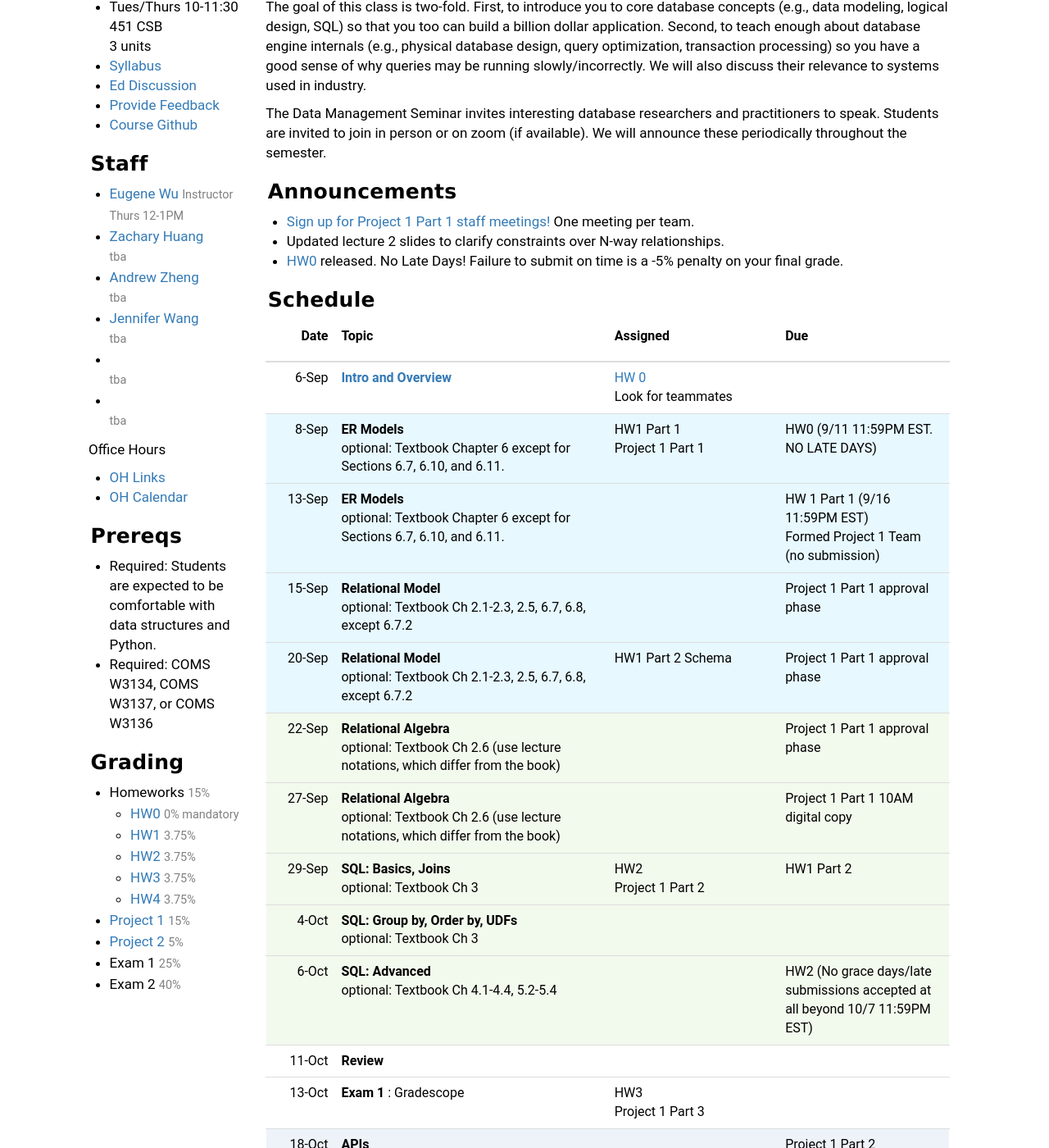
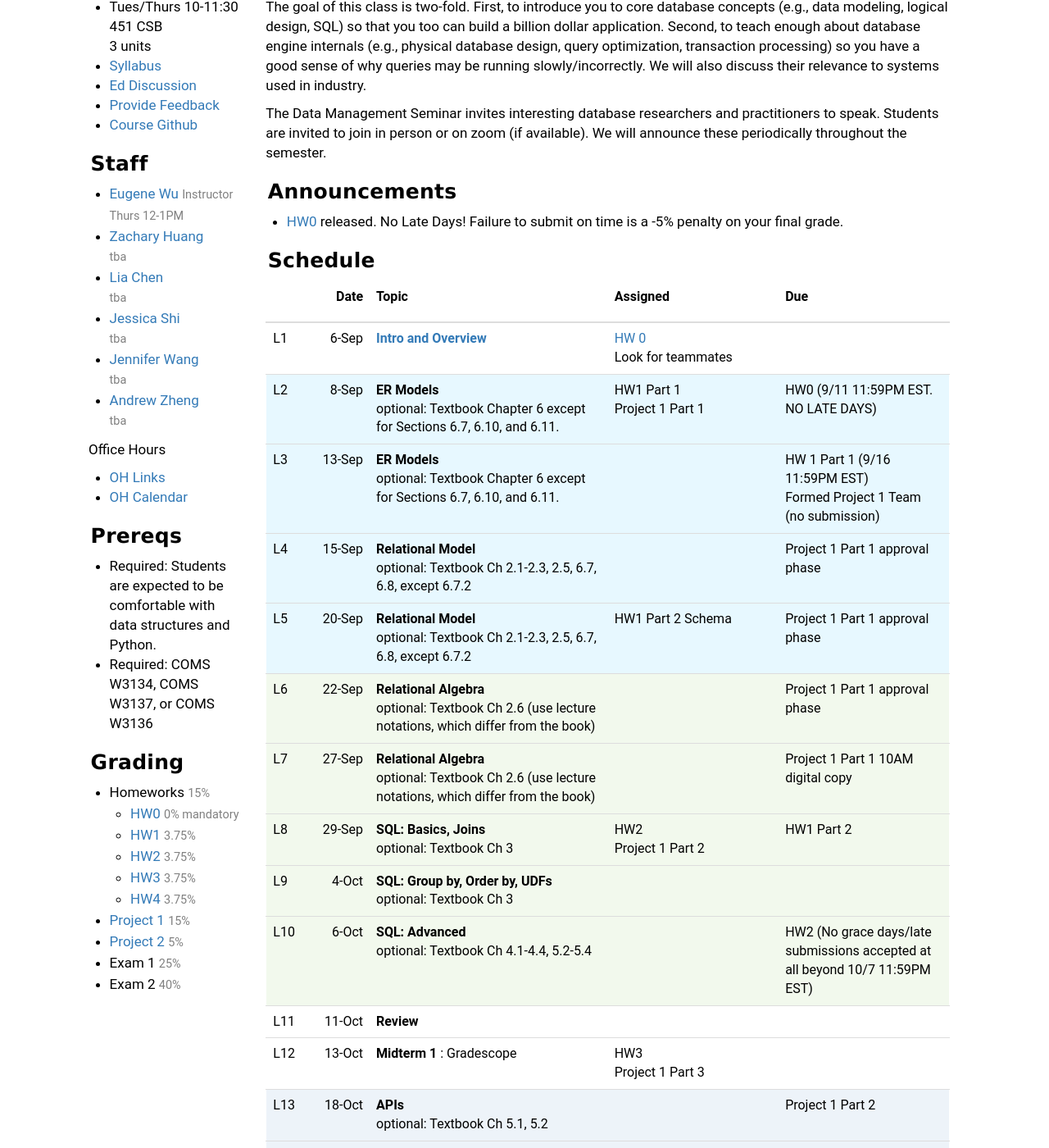
Before and after one commit to andrewzheng5/w4111.github.io, a Jekyll site: the page built from index.md, in a window 1280 px wide and 1400 px high, scrolled down 231 px. Shown: the whole window at 82% size. Built offline with Jekyll 4.4.1, drawn with Linux system fonts in a browser that asks for light colours; some of the changed text lies outside the part shown.

Commit message:
lazy commit msg

```diff
--- a/_data/schedule.csv
+++ b/_data/schedule.csv
@@ -10,7 +10,7 @@ white,6-Sep,Intro and Overview,,1,https://github.com/w4111/w4111.github.io/blob/
 #f2f9ed,4-Oct,"SQL: Group by, Order by, UDFs",,,https://github.com/w4111/w4111.github.io/blob/master/files/lectures/lec5.pdf,Ch 3,,,,,
 #f2f9ed,6-Oct,SQL: Advanced,,,https://github.com/w4111/w4111.github.io/blob/master/files/lectures/lec5.pdf,"Ch 4.1-4.4, 5.2-5.4",,,,HW2 (No grace days/late submissions accepted at all beyond 10/7 11:59PM EST),
 white,11-Oct,Review,,,,,,,,,
-white,13-Oct,Exam 1,Gradescope,,,,,HW3<br/>Project 1 Part 3,,,
+white,13-Oct,Midterm 1,Gradescope,,,,,HW3<br/>Project 1 Part 3,,,
 #edf3f9,18-Oct,APIs,,,https://github.com/w4111/w4111.github.io/blob/master/files/lectures/lec6.pdf,"Ch 5.1, 5.2",,,,Project 1 Part 2,
 #edf3f9,20-Oct,Security and Privacy,,,,,,,,,
 #edf3f9,25-Oct,Normalization,,,https://github.com/w4111/w4111.github.io/blob/master/files/lectures/lec7.pdf,Ch 7.1-7.5,,,,,
@@ -24,4 +24,4 @@ white,13-Oct,Exam 1,Gradescope,,,,,HW3<br/>Project 1 Part 3,,,
 #ffe7e7,11/29/22,Transactions,Recovery,,https://github.com/w4111/w4111.github.io/blob/master/files/lectures/lec10.pdf,Ch 17,,,,HW4<br/>Project 2,
 #f2f9ed,12/1/22,TBA,,,,,,,,,
 #f2f9ed,12/6/22,TBA,,,,,,,,,
-white,12/8/22,Exam 2 (Cumulative),Gradescope,,,,,,,,
+white,12/8/22,Midterm 2 (Cumulative),Gradescope,,,,,,,,
--- a/_includes/index_left.md
+++ b/_includes/index_left.md
@@ -16,13 +16,13 @@
   <small>Thurs 12-1PM</small>
 * [Zachary Huang](http://www.columbia.edu/~zh2408/)
   <small>tba</small>
-* [Andrew Zheng](#)
+* [Lia Chen](#)
+  <small>tba</small>
+* [Jessica Shi](#)
   <small>tba</small>
 * [Jennifer Wang](#)
   <small>tba</small>
-* [](#)
-  <small>tba</small>
-* [](#)
+* [Andrew Zheng](#)
   <small>tba</small>
 
 Office Hours
--- a/index.md
+++ b/index.md
@@ -32,8 +32,10 @@ Developed by others:
 
 #### Announcements
 
+<!--
 * [Sign up for Project 1 Part 1 staff meetings!](https://calendar.google.com/calendar/u/0/selfsched?sstoken=UUpOU05mUUpZYXk2fGRlZmF1bHR8YmE0YmE0M2MzNzkyYWZjOTcxYjRkMTBmNDNmNjA1NDc)  One meeting per team.
 * Updated lecture 2 slides to clarify constraints over N-way relationships.
+-->
 * [HW0](https://github.com/w4111/hw0) released.  No Late Days!  Failure to submit on time is a -5% penalty on your final grade.
 
 #### Schedule
@@ -41,7 +43,7 @@ Developed by others:
 <table class="table table-striped schedule">
   <thead>
   <tr>
-    <!--<th class="idx"></th>-->
+    <th class="idx"></th>
     <th class="date" style="width: 5em; max-width: 5em;"> <p> <span>Date </span> </p> </th>
     <th style="min-width: 20%;"> <p> <span>Topic </span> </p> </th>
     <!--<th style="width: 15%"> <p> <span>Readings </span> </p> </th>-->
@@ -54,7 +56,7 @@ Developed by others:
 {% for r in site.data.schedule %}
   {% assign idx = idx | plus: 1  %}
   <tr style="background-color: {{r.color}}; ">
-    <!--<td class="idx">L{{idx}}</td>-->
+    <td class="idx">L{{idx}}</td>
     <td class="date">{{r.date}}</td>
     <td class="slug">
       {% if r.lshow == "1" %} <a href="{{r.link}}"> {% endif %}
```
